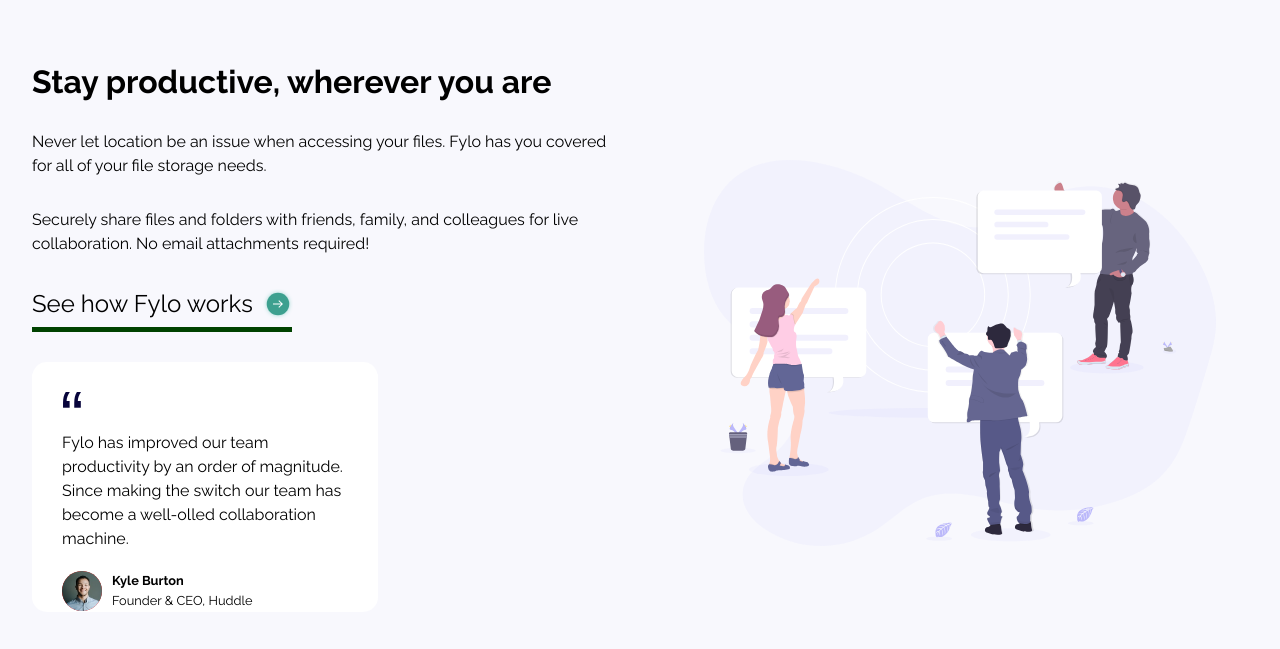
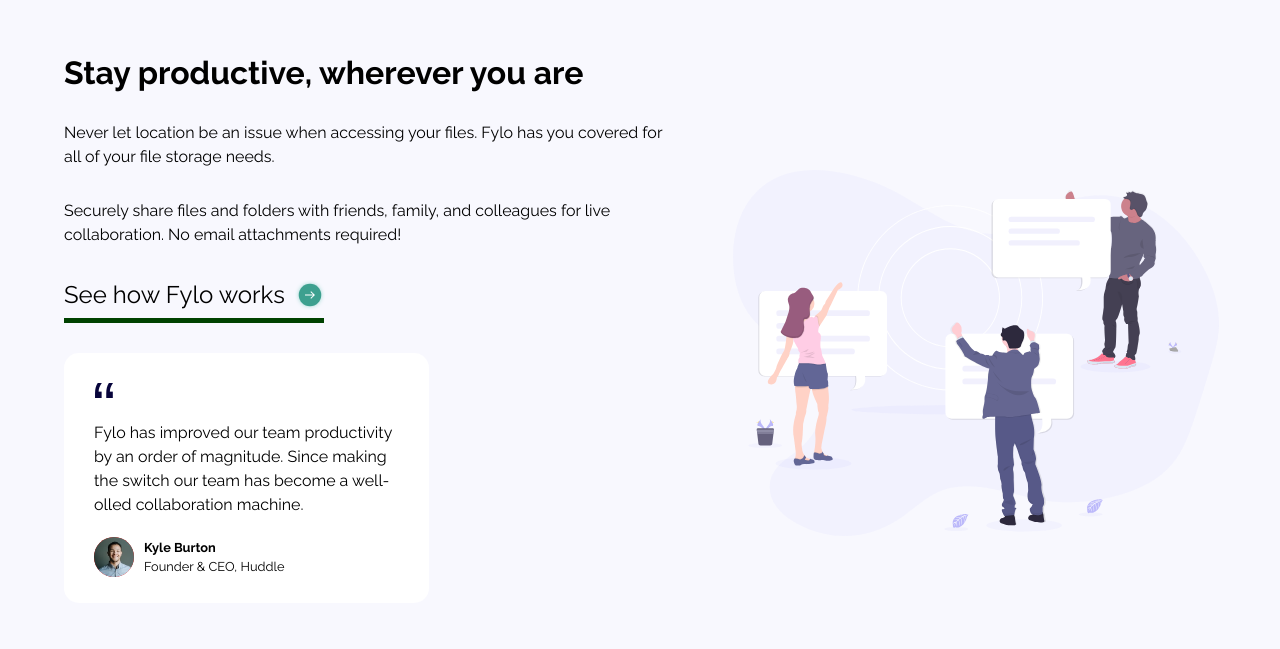
Before and after one commit to pritulgohil/fylo-landing-page, a plain HTML site: page index.html in a window 1280 px wide. Shown: the part 897-1546 px from the top of the page. Drawn offline with Linux system fonts and the light colour scheme.

Commit message:
Update styles.css

```diff
--- a/styles.css
+++ b/styles.css
@@ -190,7 +190,7 @@ li{
 
 .flex-box{
     display: flex;
-    padding:50px 0 0 0;
+    padding:50px 0 0 5%;
 }
 
 .flap1{
@@ -200,12 +200,10 @@ li{
 
 .flap1, .flap2{
     padding-top: 150px;
-    padding-bottom: 100px;
-    background-color: #F8F8FD;
 }
 
 .things{
-    padding: 3% 5% 100px 5%;
+    padding-bottom:200px;
     display: flex;
     flex-direction: column;
     height: 100%;
```
